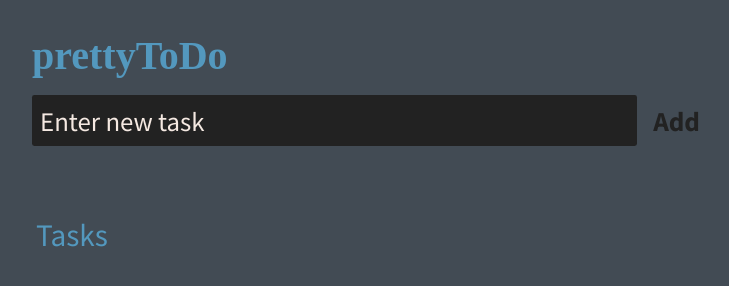
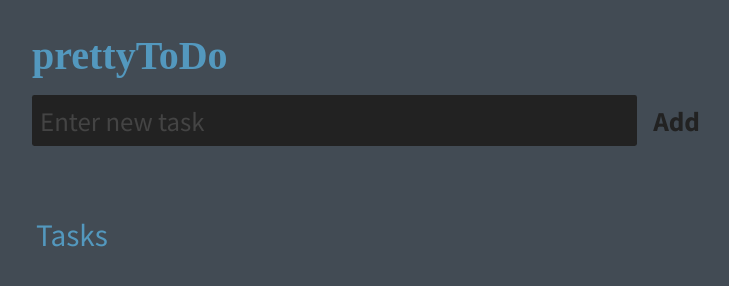
Before and after one commit to cssowl/prettyToDo, a plain HTML site: page index.html in a window 1280 px wide. Shown: the whole page, without its empty margins (274-1003 px from the left). Drawn offline with nearby package versions, Linux system fonts and the light colour scheme; a web font is replaced by a local one.

Commit message:
Changed color of placeholder text.

```diff
--- a/style.css
+++ b/style.css
@@ -13,6 +13,7 @@
     --purple: #B6BAF6;
     --blue: #5398BE;
     --notwhite: #F5E9E2;
+    --gray: #444;
 }
 
 body {
@@ -61,7 +62,7 @@ input, button {
 }
 
 #new-task-input::placeholder {
-    color: var(--notwhite);
+    color: var(--gray);
 }
 
 #new-task-submit {
```
